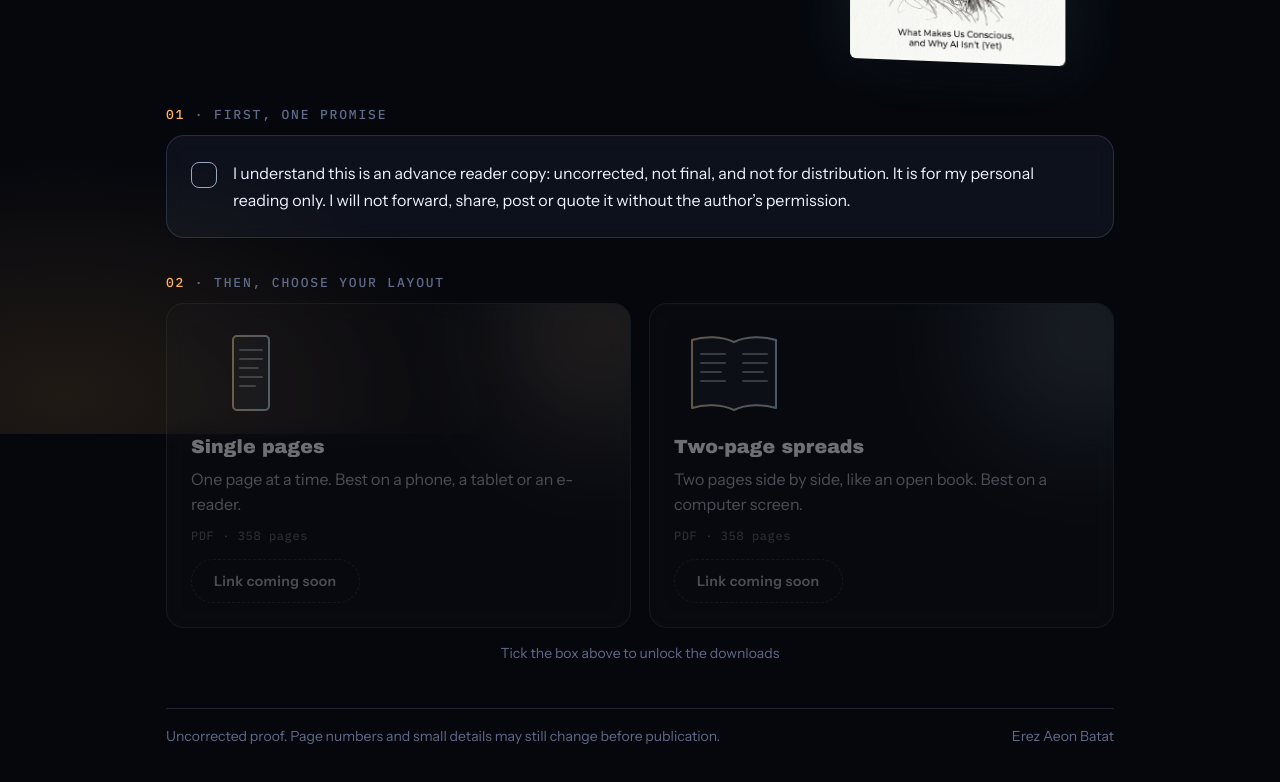
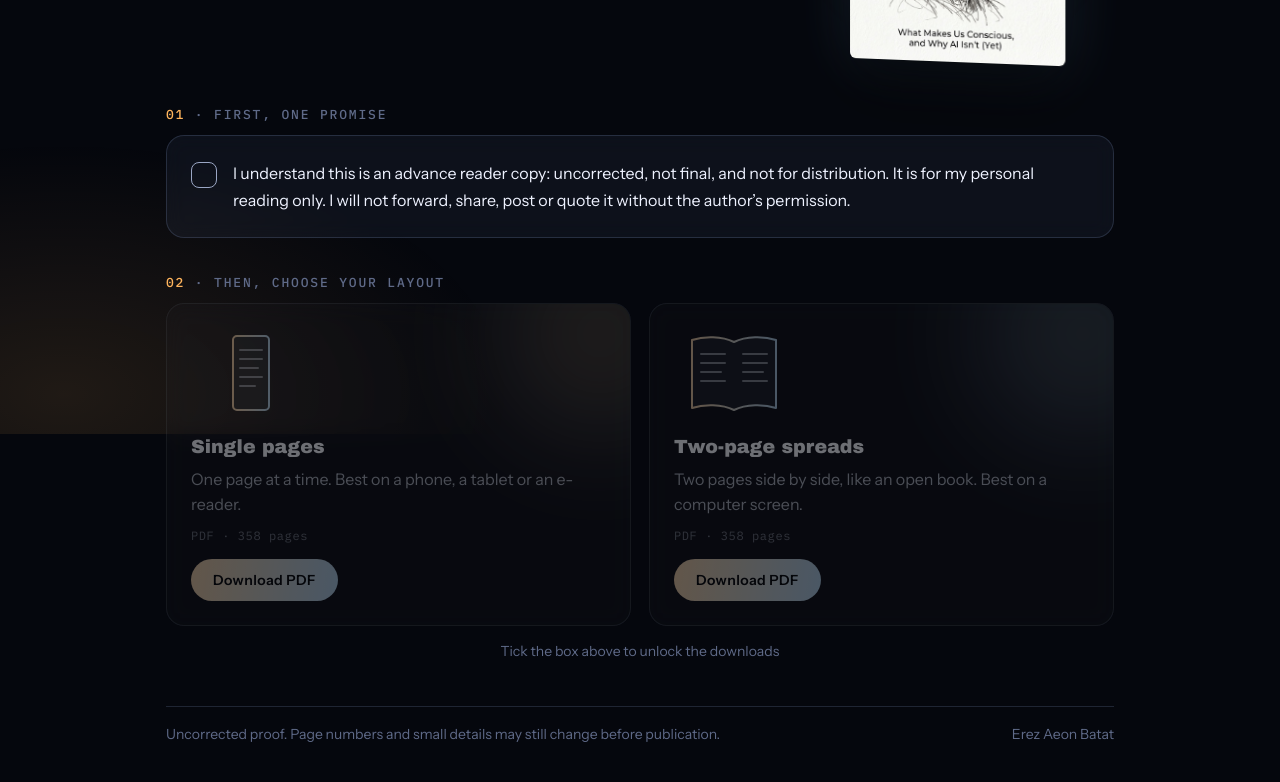
Before and after one commit to shrugibatat/aeongenics, a plain HTML site: page drafts/solve-for-human-arc-225459.html in a window 1280 px wide. Shown: the part 366-1148 px from the top of the page. Drawn offline with Linux system fonts and the light colour scheme; a web font is replaced by a local one.

Commit message:
ARC download pages: Google Drive links
Co-Authored-By: Claude Opus 5.5 <noreply@anthropic.com>

```diff
--- a/drafts/solve-for-human-arc-225459.html
+++ b/drafts/solve-for-human-arc-225459.html
@@ -82,8 +82,8 @@ a:focus-visible,input:focus-visible{outline:2px solid var(--ice);outline-offset:
 <label class="glass promise" id="promise"><input type="checkbox" id="ok" aria-labelledby="oktext"><span id="oktext">I understand this is an advance reader copy: uncorrected, not final, and not for distribution. It is for my personal reading only. I will not forward, share, post or quote it without the author’s permission.</span></label>
 <p class="step"><b>02</b> · Then, choose your layout</p>
 <div class="cards">
-<div class="glass card locked"><span class="glow" style="background:#ffb45c"></span><div class="ico"><svg viewBox="0 0 120 90" aria-hidden="true"><defs><linearGradient id="gen1" x1="0" x2="1"><stop offset="0" stop-color="#ffb45c"/><stop offset="1" stop-color="#7cc4ff"/></linearGradient></defs><rect x="42" y="8" width="36" height="74" rx="4" fill="rgba(150,180,255,.08)" stroke="url(#gen1)" stroke-width="2"/><g stroke="#9aa6c4" stroke-width="2" stroke-linecap="round" opacity=".7"><line x1="49" y1="22" x2="71" y2="22"/><line x1="49" y1="31" x2="71" y2="31"/><line x1="49" y1="40" x2="67" y2="40"/><line x1="49" y1="49" x2="71" y2="49"/><line x1="49" y1="58" x2="64" y2="58"/></g></svg></div><h3>Single pages</h3><p class="dim">One page at a time. Best on a phone, a tablet or an e-reader.</p><div class="meta">PDF · 358 pages</div><span class="btn dl soon" aria-disabled="true">Link coming soon</span></div>
-<div class="glass card locked"><span class="glow" style="background:#7cc4ff"></span><div class="ico"><svg viewBox="0 0 120 90" aria-hidden="true"><defs><linearGradient id="gen2" x1="0" x2="1"><stop offset="0" stop-color="#ffb45c"/><stop offset="1" stop-color="#7cc4ff"/></linearGradient></defs><path d="M60 14 C48 8 30 8 18 12 V80 C30 76 48 76 60 82 C72 76 90 76 102 80 V12 C90 8 72 8 60 14 Z" fill="rgba(150,180,255,.08)" stroke="url(#gen2)" stroke-width="2" stroke-linejoin="round"/><line x1="60" y1="14" x2="60" y2="82" stroke="url(#gen2)" stroke-width="2"/><g stroke="#9aa6c4" stroke-width="2" stroke-linecap="round" opacity=".7"><line x1="27" y1="26" x2="51" y2="26"/><line x1="27" y1="35" x2="51" y2="35"/><line x1="27" y1="44" x2="47" y2="44"/><line x1="27" y1="53" x2="51" y2="53"/><line x1="69" y1="26" x2="93" y2="26"/><line x1="69" y1="35" x2="93" y2="35"/><line x1="69" y1="44" x2="89" y2="44"/><line x1="69" y1="53" x2="93" y2="53"/></g></svg></div><h3>Two-page spreads</h3><p class="dim">Two pages side by side, like an open book. Best on a computer screen.</p><div class="meta">PDF · 358 pages</div><span class="btn dl soon" aria-disabled="true">Link coming soon</span></div>
+<div class="glass card locked"><span class="glow" style="background:#ffb45c"></span><div class="ico"><svg viewBox="0 0 120 90" aria-hidden="true"><defs><linearGradient id="gen1" x1="0" x2="1"><stop offset="0" stop-color="#ffb45c"/><stop offset="1" stop-color="#7cc4ff"/></linearGradient></defs><rect x="42" y="8" width="36" height="74" rx="4" fill="rgba(150,180,255,.08)" stroke="url(#gen1)" stroke-width="2"/><g stroke="#9aa6c4" stroke-width="2" stroke-linecap="round" opacity=".7"><line x1="49" y1="22" x2="71" y2="22"/><line x1="49" y1="31" x2="71" y2="31"/><line x1="49" y1="40" x2="67" y2="40"/><line x1="49" y1="49" x2="71" y2="49"/><line x1="49" y1="58" x2="64" y2="58"/></g></svg></div><h3>Single pages</h3><p class="dim">One page at a time. Best on a phone, a tablet or an e-reader.</p><div class="meta">PDF · 358 pages</div><a class="btn dl" href="https://drive.google.com/uc?export=download&amp;id=16pKuUIkhk6k4ZyR7Z0DRyoyrLRTRZ2O6" data-href="https://drive.google.com/uc?export=download&amp;id=16pKuUIkhk6k4ZyR7Z0DRyoyrLRTRZ2O6" rel="noopener" aria-disabled="true" tabindex="-1">Download PDF</a></div>
+<div class="glass card locked"><span class="glow" style="background:#7cc4ff"></span><div class="ico"><svg viewBox="0 0 120 90" aria-hidden="true"><defs><linearGradient id="gen2" x1="0" x2="1"><stop offset="0" stop-color="#ffb45c"/><stop offset="1" stop-color="#7cc4ff"/></linearGradient></defs><path d="M60 14 C48 8 30 8 18 12 V80 C30 76 48 76 60 82 C72 76 90 76 102 80 V12 C90 8 72 8 60 14 Z" fill="rgba(150,180,255,.08)" stroke="url(#gen2)" stroke-width="2" stroke-linejoin="round"/><line x1="60" y1="14" x2="60" y2="82" stroke="url(#gen2)" stroke-width="2"/><g stroke="#9aa6c4" stroke-width="2" stroke-linecap="round" opacity=".7"><line x1="27" y1="26" x2="51" y2="26"/><line x1="27" y1="35" x2="51" y2="35"/><line x1="27" y1="44" x2="47" y2="44"/><line x1="27" y1="53" x2="51" y2="53"/><line x1="69" y1="26" x2="93" y2="26"/><line x1="69" y1="35" x2="93" y2="35"/><line x1="69" y1="44" x2="89" y2="44"/><line x1="69" y1="53" x2="93" y2="53"/></g></svg></div><h3>Two-page spreads</h3><p class="dim">Two pages side by side, like an open book. Best on a computer screen.</p><div class="meta">PDF · 358 pages</div><a class="btn dl" href="https://drive.google.com/uc?export=download&amp;id=1dt8p9oi59Z6rlQs-fS1fBoQRT-LVtUbG" data-href="https://drive.google.com/uc?export=download&amp;id=1dt8p9oi59Z6rlQs-fS1fBoQRT-LVtUbG" rel="noopener" aria-disabled="true" tabindex="-1">Download PDF</a></div>
 </div>
 <p class="hint" id="hint">Tick the box above to unlock the downloads</p>
 <div class="note"><span>Uncorrected proof. Page numbers and small details may still change before publication.</span><span>Erez Aeon Batat</span></div>
```
Also changed, not shown: drafts/solve-for-human-arc-225459-he.html (+2 -2 lines).
